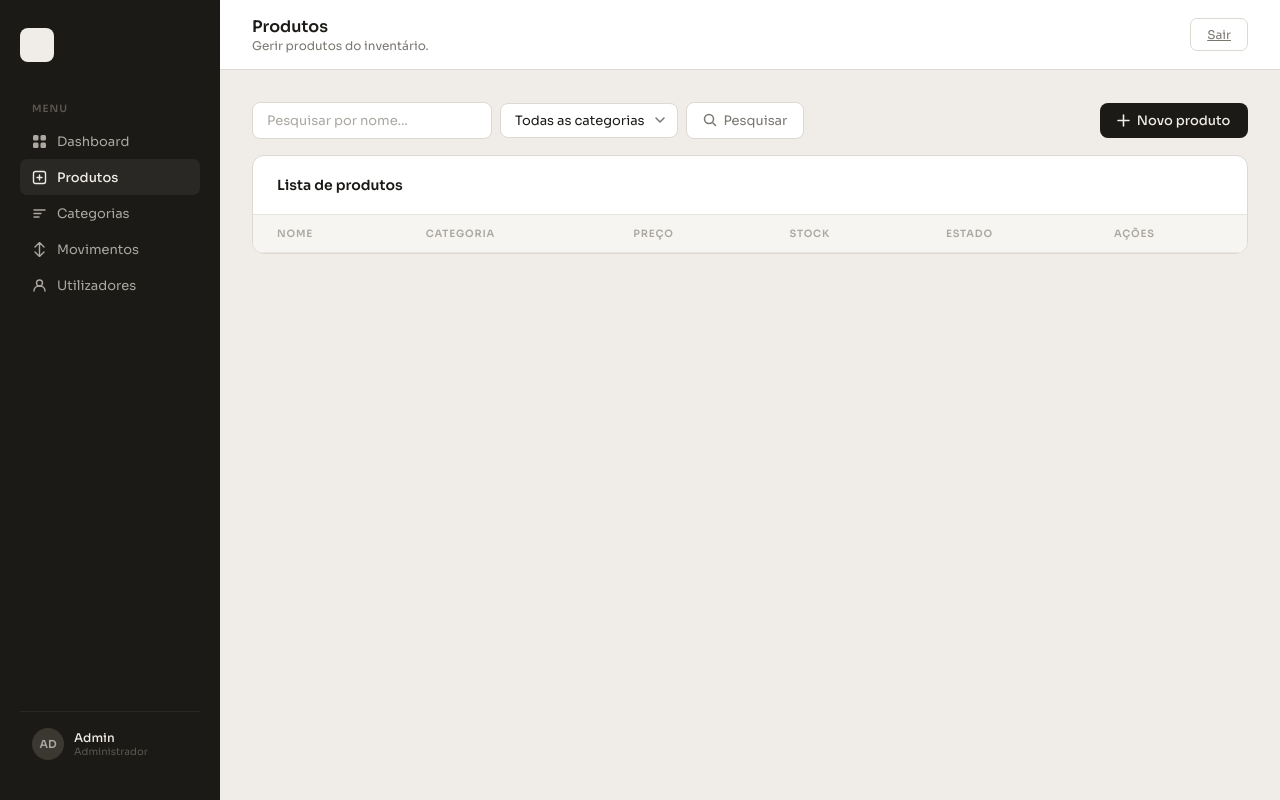
After one commit to apedrodevelopers/fidb-app-inventario, a PHP site: template src/Views/produtos/lista.php in a window 1280 px wide. The commit adds this page. Run offline with PHP 8.4, Linux system fonts and the light colour scheme; the template is opened without the code that fills it, so the values that code supplies are empty.

Commit message:
listagem produtos

```diff
--- a/public/index.php
+++ b/public/index.php
@@ -13,4 +13,9 @@ $r->get("/logout", "\App\Controllers\AuthController@sair");
 
 $r->get("/admin/dashboard", "\App\Controllers\DashboardController@index");
 
+$r->get("/admin/produtos/lista", "\App\Controllers\ProdutoController@index");
+$r->get("/admin/produtos/novo", "\App\Controllers\ProdutoController@create");
+
+$r->before("GET|POST", "/admin/.*", "\App\Controllers\AuthController@verificarAutenticacao");
+
 $r->run();
--- /dev/null
+++ b/src/Views/produtos/lista.php
@@ -0,0 +1,190 @@
+<?php
+
+use App\Models\ProdutoModel;
+
+$produtos = ProdutoModel::getProdutos();
+?>
+
+<!DOCTYPE html>
+<html lang="pt">
+
+<head>
+  <meta charset="UTF-8" />
+  <meta name="viewport" content="width=device-width, initial-scale=1.0" />
+  <title>Produtos — Inventário</title>
+  <link rel="preconnect" href="https://fonts.googleapis.com" />
+  <link href="https://fonts.googleapis.com/css2?family=Sora:wght@300;400;500;600&display=swap" rel="stylesheet" />
+  <link rel="stylesheet" href="../../css/style.css" />
+</head>
+
+<body class="page-app">
+
+  <!-- ── Sidebar ── -->
+  <aside class="sidebar">
+    <div class="sidebar-logo"></div>
+    <p class="nav-label">Menu</p>
+    <ul class="nav">
+      <li><a href="/admin/dashboard">
+          <svg width="15" height="15" viewBox="0 0 15 15" fill="none">
+            <rect x="1" y="1" width="5.5" height="5.5" rx="1.5" fill="currentColor" />
+            <rect x="8.5" y="1" width="5.5" height="5.5" rx="1.5" fill="currentColor" />
+            <rect x="1" y="8.5" width="5.5" height="5.5" rx="1.5" fill="currentColor" />
+            <rect x="8.5" y="8.5" width="5.5" height="5.5" rx="1.5" fill="currentColor" />
+          </svg>
+          Dashboard
+        </a></li>
+      <li><a href="/admin/produtos/lista" class="active">
+          <svg width="15" height="15" viewBox="0 0 15 15" fill="none">
+            <rect x="1.5" y="1.5" width="12" height="12" rx="2" stroke="currentColor" stroke-width="1.4" />
+            <path d="M5 7.5h5M7.5 5v5" stroke="currentColor" stroke-width="1.4" stroke-linecap="round" />
+          </svg>
+          Produtos
+        </a></li>
+      <li><a href="/admin/categorias/lista">
+          <svg width="15" height="15" viewBox="0 0 15 15" fill="none">
+            <path d="M2 4h11M2 7.5h7M2 11h5" stroke="currentColor" stroke-width="1.4" stroke-linecap="round" />
+          </svg>
+          Categorias
+        </a></li>
+      <li><a href="/admin/movimentos/lista">
+          <svg width="15" height="15" viewBox="0 0 15 15" fill="none">
+            <path d="M7.5 1v13M3 5l4.5-4.5L12 5M3 10l4.5 4.5L12 10" stroke="currentColor" stroke-width="1.4" stroke-linecap="round" stroke-linejoin="round" />
+          </svg>
+          Movimentos
+        </a></li>
+      <li><a href="/admin/utilizadores/lista">
+          <svg width="15" height="15" viewBox="0 0 15 15" fill="none">
+            <circle cx="7.5" cy="5" r="3" stroke="currentColor" stroke-width="1.4" />
+            <path d="M2 13c0-3 2.5-5 5.5-5s5.5 2 5.5 5" stroke="currentColor" stroke-width="1.4" stroke-linecap="round" />
+          </svg>
+          Utilizadores
+        </a></li>
+    </ul>
+    <div class="sidebar-footer">
+      <div class="user-info">
+        <div class="avatar">AD</div>
+        <div>
+          <p class="user-name">Admin</p>
+          <p class="user-role">Administrador</p>
+        </div>
+      </div>
+    </div>
+  </aside>
+
+  <!-- ── Main ── -->
+  <div class="main">
+    <div class="topbar">
+      <div>
+        <h1>Produtos</h1>
+        <p>Gerir produtos do inventário.</p>
+      </div>
+      <a href="../login.html" class="logout-btn">Sair</a>
+    </div>
+
+    <div class="content">
+
+      <!-- Flash: visível quando $_SESSION['sucesso'] ou $_SESSION['erro'] estiverem definidos -->
+      <!-- <div class="flash flash-success">✓ Produto criado com sucesso.</div> -->
+      <!-- <div class="flash flash-error">✗ Erro ao apagar o produto.</div> -->
+
+      <!-- Filtros: action="/produtos" method="GET" → ProdutoController@index -->
+      <form action="/admin/produtos/lista" method="GET" class="toolbar">
+        <div class="search-wrap">
+          <input class="search-input" type="text" name="pesquisa" placeholder="Pesquisar por nome…" value="" />
+          <select class="filter-select" name="categoria_id">
+            <option value="">Todas as categorias</option>
+            <!-- foreach ($categorias as $c) -->
+            <option value="1">Periféricos</option>
+            <option value="2">Cabos</option>
+            <option value="3">Armazenamento</option>
+            <option value="4">Monitores</option>
+            <option value="5">Redes</option>
+            <option value="6">Energia</option>
+            <!-- endforeach -->
+          </select>
+          <button class="btn-search" type="submit">
+            <svg width="14" height="14" viewBox="0 0 14 14" fill="none">
+              <circle cx="6" cy="6" r="4.5" stroke="currentColor" stroke-width="1.5" />
+              <path d="M10 10l2.5 2.5" stroke="currentColor" stroke-width="1.5" stroke-linecap="round" />
+            </svg>
+            Pesquisar
+          </button>
+        </div>
+        <!-- href="/produtos/novo" → ProdutoController@create -->
+        <a href="/admin/produtos/novo" class="btn-primary">
+          <svg width="13" height="13" viewBox="0 0 13 13" fill="none">
+            <path d="M6.5 1v11M1 6.5h11" stroke="currentColor" stroke-width="1.6" stroke-linecap="round" />
+          </svg>
+          Novo produto
+        </a>
+      </form>
+
+      <div class="table-card">
+        <div class="table-header">
+          <h2>Lista de produtos</h2>
+          <span></span>
+        </div>
+        <table>
+          <thead>
+            <tr>
+              <th>Nome</th>
+              <th>Categoria</th>
+              <th>Preço</th>
+              <th>Stock</th>
+              <th>Estado</th>
+              <th>Ações</th>
+            </tr>
+          </thead>
+          <tbody>
+            <?php
+            foreach ($produtos as $produto) {
+            ?>
+
+              <tr>
+                <td> <?= $produto["nome"] ?> </td>
+                <td class="muted"> <?= $produto["categoria"] ?> </td>
+                <td class="muted"> <?= number_format($produto["preco"], 2, ",") ?> </td>
+                <td>
+                  <span class="<?= $produto["quantidade"] <= $produto["quantidade_minima"] ? 'stock-num' : ''  ?>">
+                    <?= $produto["quantidade"] ?>
+                  </span>
+                </td>
+                <td>
+                  <span class="badge <?= $produto["quantidade"] <= $produto["quantidade_minima"] ? 'badge-alerta' : 'badge-ok'  ?> ">
+                    <?= $produto["quantidade"] <= $produto["quantidade_minima"] ? 'Alerta' : 'OK'  ?>
+                  </span>
+                </td>
+                <td>
+                  <div class="actions">
+                    <!-- href="/produtos/1/editar" → ProdutoController@edit -->
+                    <a href="/admin/produtos/<?= $produto["id"] ?>/editar" class="btn-icon" title="Editar">
+                      <svg width="13" height="13" viewBox="0 0 13 13" fill="none">
+                        <path d="M9 2l2 2-7 7H2V9l7-7z" stroke="currentColor" stroke-width="1.3" stroke-linejoin="round" />
+                      </svg>
+                    </a>
+                    <!-- href="/produtos/1/apagar" → ProdutoController@deleteConfirm -->
+                    <a href="/admin/produtos/<?= $produto["id"] ?>/apagar" class="btn-icon danger" title="Apagar">
+                      <svg width="13" height="13" viewBox="0 0 13 13" fill="none">
+                        <path d="M2 3.5h9M5 3.5V2h3v1.5M5.5 6v4M7.5 6v4M3 3.5l.75 7.5h5.5L10 3.5" stroke="currentColor" stroke-width="1.3" stroke-linecap="round" stroke-linejoin="round" />
+                      </svg>
+                    </a>
+                  </div>
+                </td>
+              </tr>
+
+            <?php
+            }
+            ?>
+
+
+
+          </tbody>
+        </table>
+      </div>
+
+    </div>
+  </div>
+
+</body>
+
+</html>
```
Also changed, not shown: src/Controllers/ProdutoController.php (added, +11 -0 lines), src/Models/ProdutoModel.php (+15 -0 lines), src/Views/dashboard.php (+5 -14 lines), src/Views/produtos/apagar.php (added, +89 -0 lines), src/Views/produtos/formulario.php (added, +144 -0 lines).
